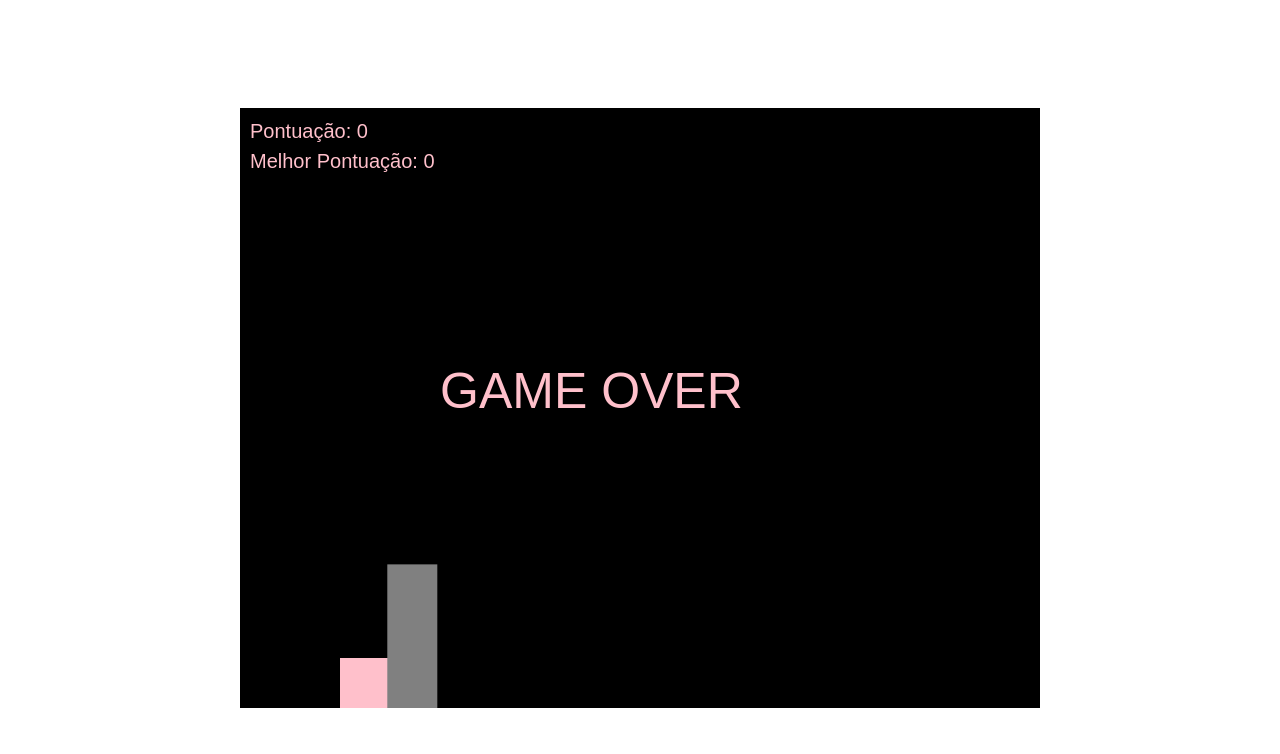
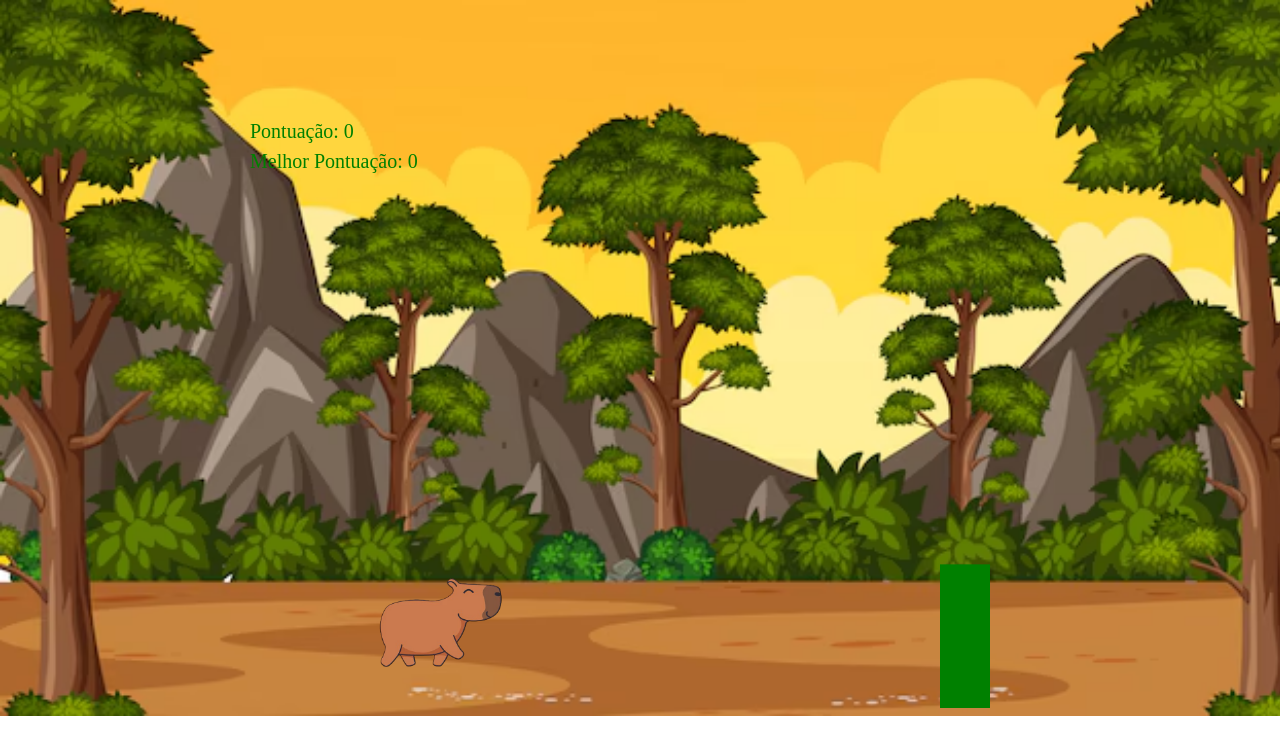
Before and after one commit to LilianPacheco/jogo2d, a plain HTML site: page index.html in a window 1280 px wide. Drawn offline with Linux system fonts and the light colour scheme.

Commit message:
capivara

```diff
--- a/index.html
+++ b/index.html
@@ -10,11 +10,14 @@
             display: flex;
             align-items: center;
             justify-content: center;
+            background-image: url('./imagemFundo.jpg');
+            background-repeat: no-repeat;
+            background-size: cover;
         }
         canvas {
             margin-top: 100px;
-            background-color: rgb(0, 0, 0);
         }
+
     </style>
 </head>
 <body>
--- a/script.js
+++ b/script.js
@@ -15,20 +15,36 @@ document.addEventListener('keypress', evento => {
     }
 })
 
-const personagem = {
+let personagem = {
     x: 100,
     y: canvas.height - 100,
     largura: 50,
     altura: 50,
-    velocidade_y: 0
+    velocidade_y: 0,
+    pulando: false,
+    velocidade_x: 0,
+    imagem: new Image()
 }
 
-const obstaculo = {
+personagem.imagem.src= './imagem.jpg'
+personagem.largura = 200
+personagem.altura = 200
+
+
+let obstaculo = {
     x: canvas.width,
     y: canvas.height - 100,
     largura: 50,
     altura: Math.random() * (150 - 50) + 50,
     velocidade_x: 5
+}
+function desenharPersonagem() {
+    ctx.drawImage(
+        personagem.imagem,
+        personagem.x,
+        personagem.y,
+        personagem.largura,
+        personagem. altura )
 }
 
 function aumentarVelocidade() {
@@ -39,13 +55,8 @@ function aumentarVelocidade() {
 
 setInterval(aumentarVelocidade, 1000)
 
-function desenharPersonagem() {
-    ctx.fillStyle = 'pink'
-    ctx.fillRect(personagem.x, personagem.y, personagem.largura, personagem.altura)
-}
-
 function desenharObstaculo() {
-    ctx.fillStyle = 'gray'
+    ctx.fillStyle = 'green'
     ctx.fillRect(obstaculo.x, canvas.height - obstaculo.altura, obstaculo.largura, obstaculo.altura)
 }
 
@@ -90,16 +101,16 @@ function atualizarObstaculo() {
 }
 
 function exibirPontuacao() {
-    ctx.fillStyle = 'pink'
-    ctx.font = '20px Arial'
+    ctx.fillStyle = 'green'
+    ctx.font = '20px Times New Roman'
     ctx.fillText(`Pontuação: ${pontuacao}`, 10, 30)
     ctx.fillText(`Melhor Pontuação: ${melhorPontuacao}`, 10, 60)
 }
 
 function exibirMensagemGameOver() {
     if (gameOver) {
-        ctx.fillStyle = 'pink'
-        ctx.font = '50px Arial'
+        ctx.fillStyle = 'green'
+        ctx.font = '50px Times New Roman'
         ctx.fillText('GAME OVER', canvas.width / 4, canvas.height / 2)
     }
 }
@@ -125,4 +136,6 @@ function loop() {
     requestAnimationFrame(loop)
 }
 
+
+
 loop()
```
Also changed, not shown: imagem.jpg (added), imagemFundo.jpg (added).
